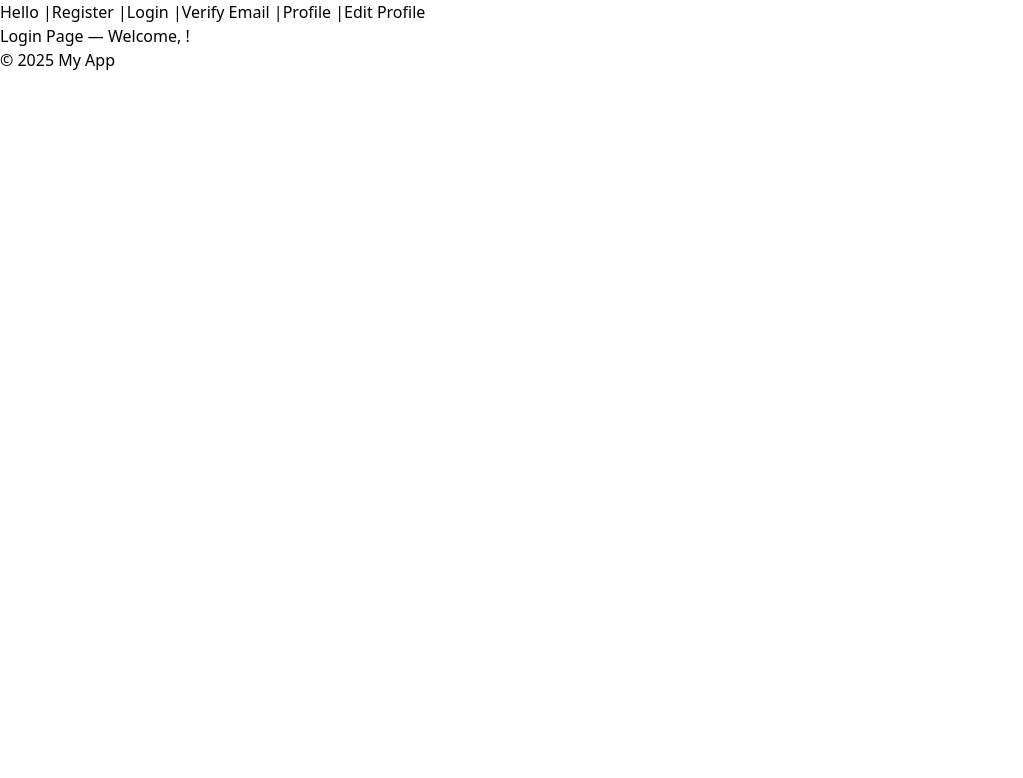
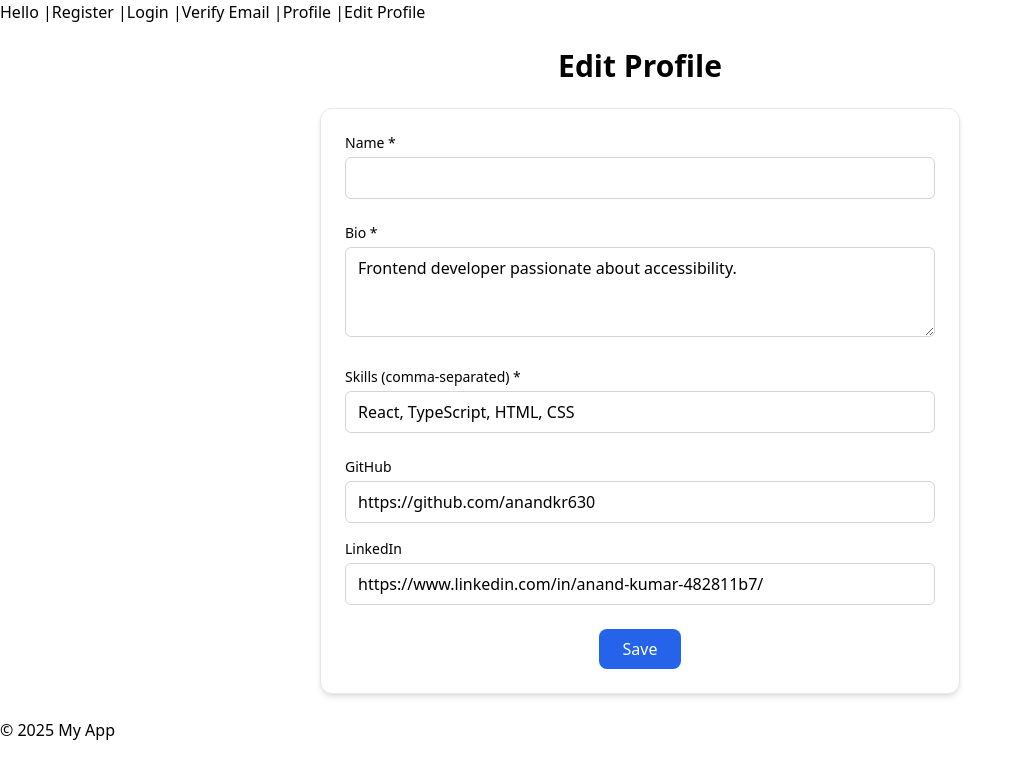
Before and after one commit to anandkr630/hello-world-app, a React app: page /edit-profile in a window 1280 px wide. Shown: the top 778 px of the page, without its empty margins (0-1023 px from the left). Built offline with nearby package versions, Linux system fonts and the light colour scheme.

Commit message:
Story 1.3: Implement Edit Profile form with validation and Tailwind styling

```diff
--- a/src/pages/EditProfile.tsx
+++ b/src/pages/EditProfile.tsx
@@ -1,9 +1,231 @@
-import React from "react";
+import React, { useState } from "react";
 import { useUser } from "../context/UserContext";
 
 const EditProfile: React.FC = () => {
-  const { name } = useUser();
-  return <h1>Login Page — Welcome, {name}!</h1>;
+  const { name: initialName } = useUser();
+
+  const [formData, setFormData] = useState({
+    name: initialName || "",
+    bio: "Frontend developer passionate about accessibility.",
+    skills: "React, TypeScript, HTML, CSS",
+    links: {
+      github: "https://github.com/anandkr630",
+      linkedin: "https://www.linkedin.com/in/anand-kumar-482811b7/",
+    },
+  });
+
+  const [successMessage, setSuccessMessage] = useState("");
+  const [errors, setErrors] = useState<Record<string, string>>({});
+
+  const handleChange = (
+    e: React.ChangeEvent<HTMLInputElement | HTMLTextAreaElement>
+  ) => {
+    const { name, value } = e.target;
+
+    if (name === "github" || name === "linkedin") {
+      setFormData((prev) => ({
+        ...prev,
+        links: {
+          ...prev.links,
+          [name]: value,
+        },
+      }));
+    } else {
+      setFormData((prev) => ({
+        ...prev,
+        [name]: value,
+      }));
+    }
+  };
+
+  const validate = () => {
+    const newErrors: Record<string, string> = {};
+
+    // ✅ Name must contain first and last name, alphabets only
+    const nameParts = formData.name.trim().split(/\s+/);
+    if (
+      nameParts.length < 2 ||
+      !nameParts.every((part) => /^[A-Za-z]{2,}$/.test(part))
+    ) {
+      newErrors.name = "Please enter first and last name using alphabets only.";
+    }
+
+    // ✅ Bio
+    if (!formData.bio.trim()) {
+      newErrors.bio = "Bio is required.";
+    }
+
+    // ✅ Skills
+    if (!formData.skills.trim()) {
+      newErrors.skills = "At least one skill is required.";
+    }
+
+    // ✅ Optional: validate GitHub and LinkedIn URLs
+    const urlPattern = /^(https?:\/\/)?([\w\d-]+\.)+\w{2,}(\/\S*)?$/;
+
+    if (
+      formData.links.github &&
+      !urlPattern.test(formData.links.github.trim())
+    ) {
+      newErrors.github = "Please enter a valid GitHub URL.";
+    }
+
+    if (
+      formData.links.linkedin &&
+      !urlPattern.test(formData.links.linkedin.trim())
+    ) {
+      newErrors.linkedin = "Please enter a valid LinkedIn URL.";
+    }
+
+    return newErrors;
+  };
+
+  const handleSubmit = (e: React.FormEvent) => {
+    e.preventDefault();
+    const validationErrors = validate();
+
+    if (Object.keys(validationErrors).length > 0) {
+      setErrors(validationErrors);
+      setSuccessMessage("");
+    } else {
+      setErrors({});
+      setSuccessMessage("✅ Profile updated successfully!");
+    }
+  };
+
+  return (
+    <div className="max-w-2xl mx-auto px-4 py-6">
+      <h1 className="text-3xl font-bold mb-6 text-center">Edit Profile</h1>
+
+      <form
+        onSubmit={handleSubmit}
+        className="bg-white shadow-md rounded-xl p-6 space-y-6 border"
+      >
+        {/* Name */}
+        <div>
+          <label className="block text-sm font-medium mb-1" htmlFor="name">
+            Name *
+          </label>
+          <input
+            id="name"
+            name="name"
+            value={formData.name}
+            onChange={handleChange}
+            required
+            className={`w-full px-3 py-2 border ${
+              errors.name ? "border-red-500" : "border-gray-300"
+            } rounded-md focus:outline-none focus:ring-2 ${
+              errors.name ? "focus:ring-red-500" : "focus:ring-blue-500"
+            }`}
+          />
+          {errors.name && (
+            <p className="text-red-500 text-sm mt-1">{errors.name}</p>
+          )}
+        </div>
+
+        {/* Bio */}
+        <div>
+          <label className="block text-sm font-medium mb-1" htmlFor="bio">
+            Bio *
+          </label>
+          <textarea
+            id="bio"
+            name="bio"
+            value={formData.bio}
+            onChange={handleChange}
+            rows={3}
+            required
+            className={`w-full px-3 py-2 border ${
+              errors.bio ? "border-red-500" : "border-gray-300"
+            } rounded-md focus:outline-none focus:ring-2 ${
+              errors.bio ? "focus:ring-red-500" : "focus:ring-blue-500"
+            }`}
+          />
+          {errors.bio && (
+            <p className="text-red-500 text-sm mt-1">{errors.bio}</p>
+          )}
+        </div>
+
+        {/* Skills */}
+        <div>
+          <label className="block text-sm font-medium mb-1" htmlFor="skills">
+            Skills (comma-separated) *
+          </label>
+          <input
+            id="skills"
+            name="skills"
+            value={formData.skills}
+            onChange={handleChange}
+            required
+            className={`w-full px-3 py-2 border ${
+              errors.skills ? "border-red-500" : "border-gray-300"
+            } rounded-md focus:outline-none focus:ring-2 ${
+              errors.skills ? "focus:ring-red-500" : "focus:ring-blue-500"
+            }`}
+          />
+          {errors.skills && (
+            <p className="text-red-500 text-sm mt-1">{errors.skills}</p>
+          )}
+        </div>
+
+        {/* Links */}
+        <div>
+          <label className="block text-sm font-medium mb-1" htmlFor="github">
+            GitHub
+          </label>
+          <input
+            id="github"
+            name="github"
+            value={formData.links.github}
+            onChange={handleChange}
+            className={`w-full px-3 py-2 border ${
+              errors.github ? "border-red-500" : "border-gray-300"
+            } rounded-md focus:outline-none focus:ring-2 ${
+              errors.github ? "focus:ring-red-500" : "focus:ring-blue-500"
+            }`}
+          />
+          {errors.github && (
+            <p className="text-red-500 text-sm mt-1">{errors.github}</p>
+          )}
+
+          <label
+            className="block text-sm font-medium mt-4 mb-1"
+            htmlFor="linkedin"
+          >
+            LinkedIn
+          </label>
+          <input
+            id="linkedin"
+            name="linkedin"
+            value={formData.links.linkedin}
+            onChange={handleChange}
+            className={`w-full px-3 py-2 border ${
+              errors.linkedin ? "border-red-500" : "border-gray-300"
+            } rounded-md focus:outline-none focus:ring-2 ${
+              errors.linkedin ? "focus:ring-red-500" : "focus:ring-blue-500"
+            }`}
+          />
+          {errors.linkedin && (
+            <p className="text-red-500 text-sm mt-1">{errors.linkedin}</p>
+          )}
+        </div>
+
+        {/* Save Button */}
+        <div className="text-center">
+          <button
+            type="submit"
+            className="bg-blue-600 text-white px-6 py-2 rounded-lg hover:bg-blue-700 transition"
+          >
+            Save
+          </button>
+        </div>
+
+        {successMessage && (
+          <p className="text-green-600 text-center">{successMessage}</p>
+        )}
+      </form>
+    </div>
+  );
 };
 
 export default EditProfile;
```
